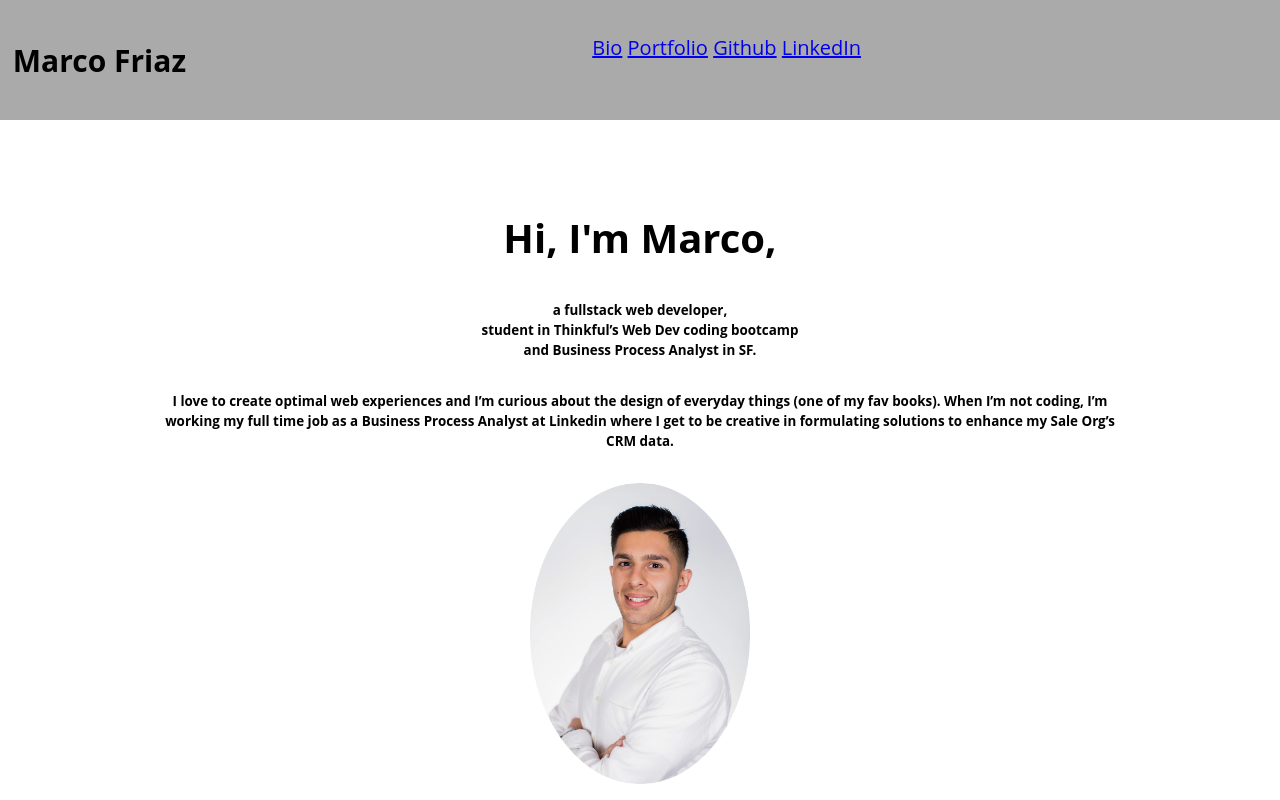
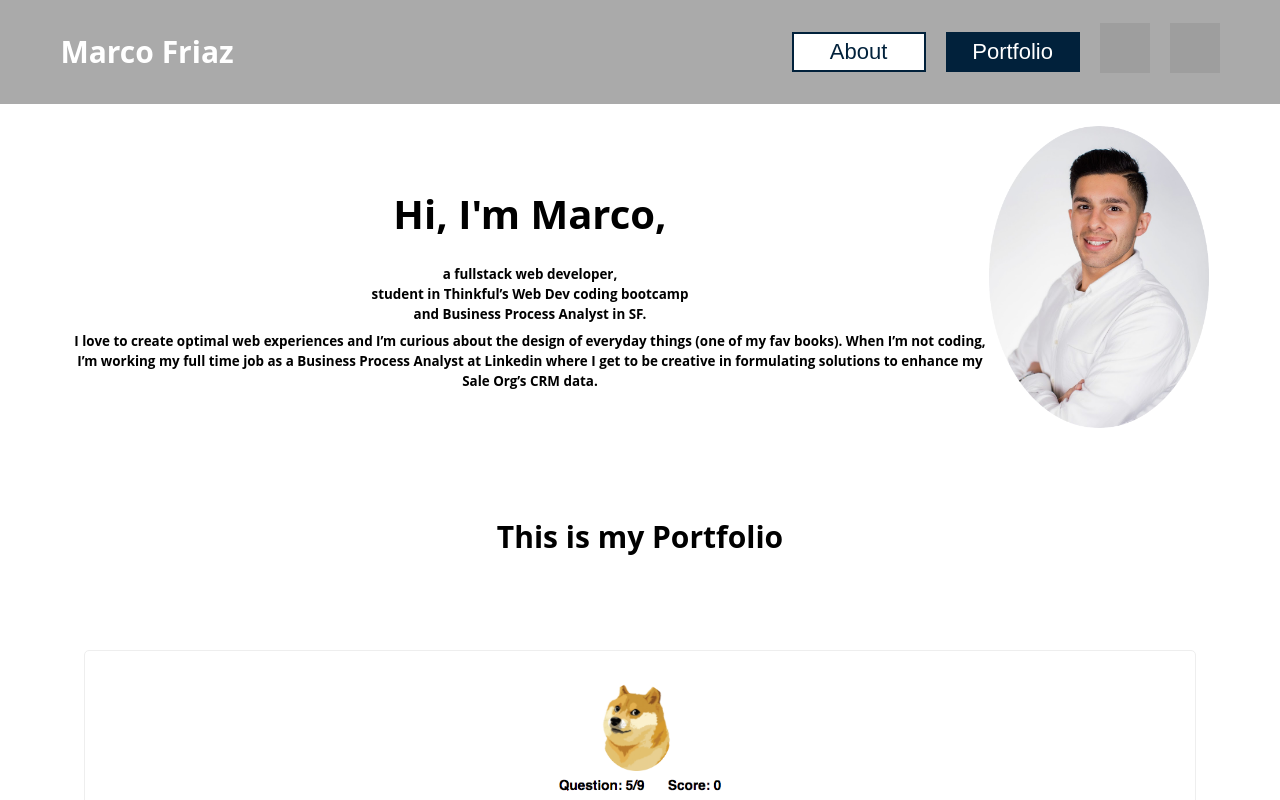
Before and after one commit to marfriaz/My-Portfolio, a plain HTML site: page index.html in a window 1280 px wide. Shown: the top 800 px of the page. Drawn offline with Linux system fonts and the light colour scheme; grey boxes are pictures that could not be loaded.

Commit message:
Latest Changes

```diff
--- a/index.html
+++ b/index.html
@@ -6,17 +6,27 @@
     <meta name="description" content="Marco's About Me, Projects and contact info">
     <title>Marco's Portfolio HTML Wireframe</title>
     <link rel="stylesheet" type="text/css" href="main.css" />
+    <script src="https://use.fontawesome.com/8d58344977.js"></script>
 </head>
 <body>
     <nav class="navbar" role="navigation">
-        <h1 class="name">Marco Friaz</h1>
         <!--Hamburger Icon goes here. Want it -->
-        <ul class="links">
-            <li><a class="jumper" href=".hero-text" style="color:;">Bio</a></li>
-            <li><a class="jumper" href=".portfolio" style="color:;">Portfolio</a></li>
-            <li><a target="_blank" href="https://github.com/marfriaz" style="color: ">Github</a></li>
-            <li><a target="_blank" href="https://www.linkedin.com/in/marco-friaz/" style="color:">LinkedIn</a></li>
-        </ul>
+        <div class="mobile-container">
+            <div><h1 class="name">Marco Friaz</h1></div>
+            <div style="margin-left:auto"><i class="fas fa-bars"></i></div>
+        </div>
+        <div class="flex-container">
+            <div><h1 class="name">Marco Friaz</h1></div>
+            <div style="margin-left:auto"><a class="jumper" href=".hero-text" ><button type="button"
+                class="btn btn-light">About</button></a></div>
+            <div><a class="jumper" href=".portfolio" style="color:;">
+                <button type="button" class="btn btn-dark">Portfolio</button></a></div>
+            <div><a target="_blank" href="https://github.com/marfriaz">
+                <img src="https://image.flaticon.com/icons/svg/179/179323.svg" alt="Github" width="50" height="50">
+                </a></div>
+            <div><a target="_blank" href="https://www.linkedin.com/in/marco-friaz/">
+                <img src="https://image.flaticon.com/icons/svg/1384/1384014.svg" alt="Linkedin" width="50" height="50">
+                </a></div>
         </div>
     </div>
 
--- a/main.css
+++ b/main.css
@@ -16,8 +16,12 @@ footer {
 background-color: #aaa;
 }
 
+
 nav {
 position: fixed;
+/*display: flex;
+justify-content: center;
+align-items: center; */
 top: 0;
 left: 0;
 right: 0;
@@ -28,22 +32,36 @@ nav {
 header {
 padding: 12%;
 /* needed? */
-  margin-top: 30px;;
+margin-top: 10%;;
 }
 
-.links ul {
-  display: inline;
+
+div.mobile-container {
+  /*div takes whole width; space left will be divided and but left hand side of margin left auto*/
+  display: flex;
+  justify-content: space-evenly;
+  align-items: center;
   list-style: none;
+
   }
 
-.links li {
-  display: inline;
-  padding-right: px;
-  padding-left: px;
+
+div.flex-container {
+/*div takes whole width; space left will be divided and but left hand side of margin left auto*/
+display: none;
+margin: 0 3% 0 3%;
 }
 
+
+div.flex-container div {
+margin: 10px;
+}
+
+
 .name {
-  float: left;
+/*display: none;*/
+color:white;
+margin: 1% 0 1%;
 }
 
 .project {
@@ -51,6 +69,10 @@ header {
 padding: 6%;
 
 }
+
+/*
+font-size: 6vw
+set each meach query responsively*/
 
 .card {
 border: 1px solid #eee;
@@ -101,3 +123,76 @@ header {
 .Demo {
 margin-left: 2%;
 }
+
+
+
+
+
+@media (min-width:650px){
+nav {
+  position: fixed;
+  display: flex;
+  justify-content: center;
+  align-items: center;
+  top: 0;
+  left: 0;
+  right: 0;
+  z-index: 10;
+}
+
+div.mobile-container {
+  display: none;
+}
+
+
+.name {
+  display: inline;
+}
+
+div.flex-container {
+/*div takes whole width; space left will be divided and but left hand side of margin left auto*/
+display: flex;
+justify-content: space-evenly;
+align-items: center;
+list-style: none;
+flex: 1;
+}
+
+
+header {
+  display: flex;
+  justify-content: space-evenly;
+  align-items: center;
+  padding: 5%;
+  margin-top: 20%;
+}
+
+h1,
+h6 {
+margin-block-start: 0.5em;
+margin-block-end: 0.5em;
+}
+
+
+.project-img,
+.card-text,
+.card-tech {
+  width: 50%;
+  margin:auto;
+  }
+
+}
+
+
+@media (min-width:1000px){
+header {
+  display: flex;
+  justify-content: space-evenly;
+  align-items: center;
+  margin-top: 5%;
+}
+
+
+
+
+}
```
Also changed, not shown: images/linkedin.png (added). Lines whose indentation alone changed are shown as unchanged.
